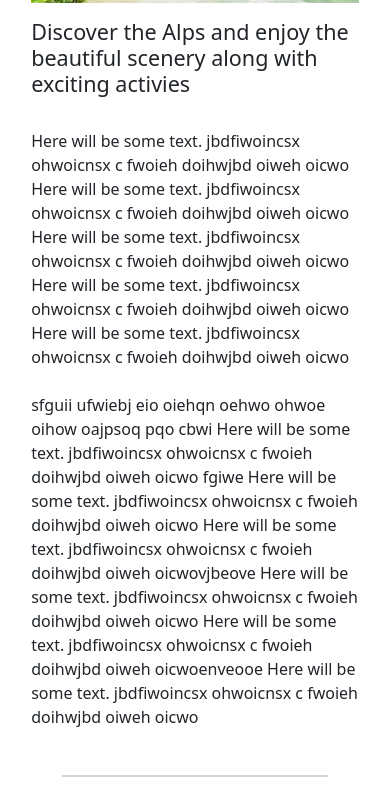
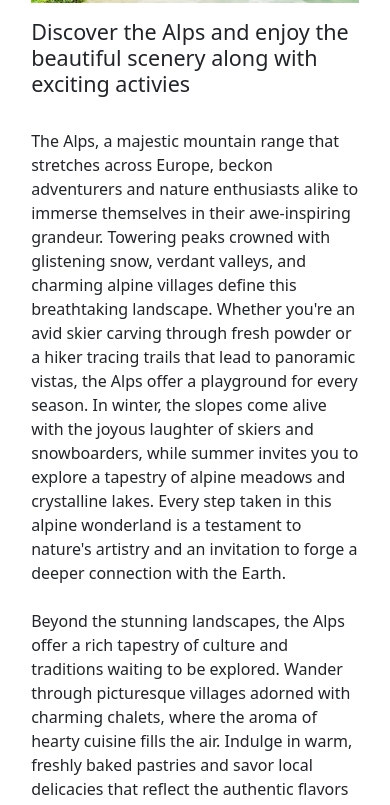
Before and after one commit to maknaesuho/CFG-Travel-Website, a plain HTML site: page Alps.html in a window 390 px wide. Shown: the part 633-1438 px from the top of the page. Drawn offline with nearby package versions, Linux system fonts and the light colour scheme; a web font is replaced by a local one.

Commit message:
text, mobile, gallery

```diff
--- a/Alps.html
+++ b/Alps.html
@@ -109,18 +109,8 @@
 
         <h4 class="about-subheading">Discover the Alps and enjoy the beautiful scenery along with exciting activies</h4>
 
-        <p class="about-txt"></br>Here will be some text. jbdfiwoincsx ohwoicnsx c fwoieh doihwjbd oiweh oicwo
-            Here will be some text. jbdfiwoincsx ohwoicnsx c fwoieh doihwjbd oiweh oicwo
-            Here will be some text. jbdfiwoincsx ohwoicnsx c fwoieh doihwjbd oiweh oicwo
-            Here will be some text. jbdfiwoincsx ohwoicnsx c fwoieh doihwjbd oiweh oicwo
-            Here will be some text. jbdfiwoincsx ohwoicnsx c fwoieh doihwjbd oiweh oicwo
-        </br></br> sfguii ufwiebj eio oiehqn oehwo ohwoe oihow oajpsoq pqo cbwi
-        Here will be some text. jbdfiwoincsx ohwoicnsx c fwoieh doihwjbd oiweh oicwo fgiwe
-        Here will be some text. jbdfiwoincsx ohwoicnsx c fwoieh doihwjbd oiweh oicwo
-        Here will be some text. jbdfiwoincsx ohwoicnsx c fwoieh doihwjbd oiweh oicwovjbeove
-        Here will be some text. jbdfiwoincsx ohwoicnsx c fwoieh doihwjbd oiweh oicwo
-        Here will be some text. jbdfiwoincsx ohwoicnsx c fwoieh doihwjbd oiweh oicwoenveooe
-        Here will be some text. jbdfiwoincsx ohwoicnsx c fwoieh doihwjbd oiweh oicwo</p>
+        <p class="about-txt"></br>The Alps, a majestic mountain range that stretches across Europe, beckon adventurers and nature enthusiasts alike to immerse themselves in their awe-inspiring grandeur. Towering peaks crowned with glistening snow, verdant valleys, and charming alpine villages define this breathtaking landscape. Whether you're an avid skier carving through fresh powder or a hiker tracing trails that lead to panoramic vistas, the Alps offer a playground for every season. In winter, the slopes come alive with the joyous laughter of skiers and snowboarders, while summer invites you to explore a tapestry of alpine meadows and crystalline lakes. Every step taken in this alpine wonderland is a testament to nature's artistry and an invitation to forge a deeper connection with the Earth.</br></br>
+          Beyond the stunning landscapes, the Alps offer a rich tapestry of culture and traditions waiting to be explored. Wander through picturesque villages adorned with charming chalets, where the aroma of hearty cuisine fills the air. Indulge in warm, freshly baked pastries and savor local delicacies that reflect the authentic flavors of the region. Engage with welcoming locals who carry the legacy of generations and are eager to share their stories and traditions. Whether you're strolling through vibrant markets or joining in traditional festivities, the Alps provide a unique opportunity to immerse yourself in a world where history, nature, and community converge. With each adventure in the Alps, you'll find yourself drawn closer to the heart of these majestic mountains and the enduring spirit of those who call them home.</p>
 
 
       </div>
```
Also changed, not shown: London.html (+2 -12 lines), Maldives.html (+2 -12 lines), index.html (+2 -3 lines).
